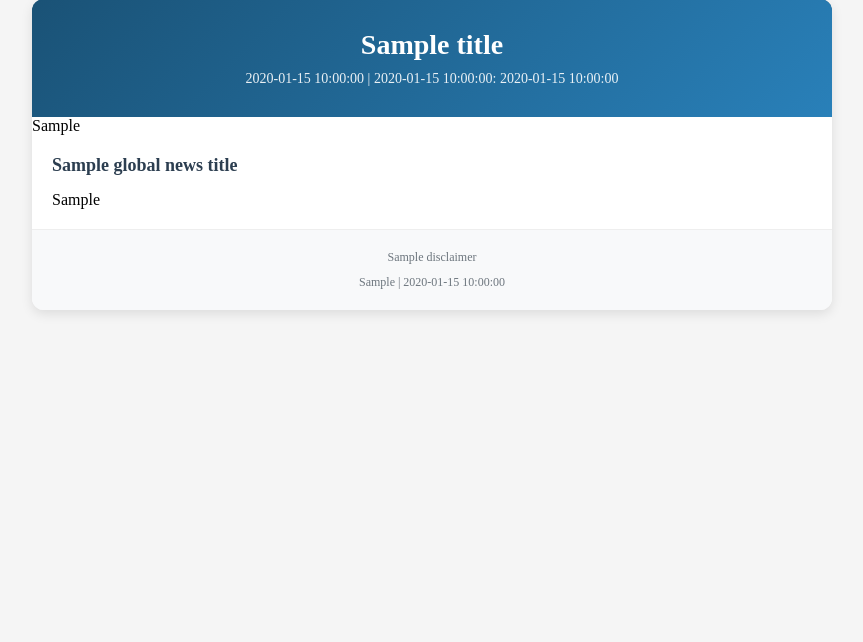
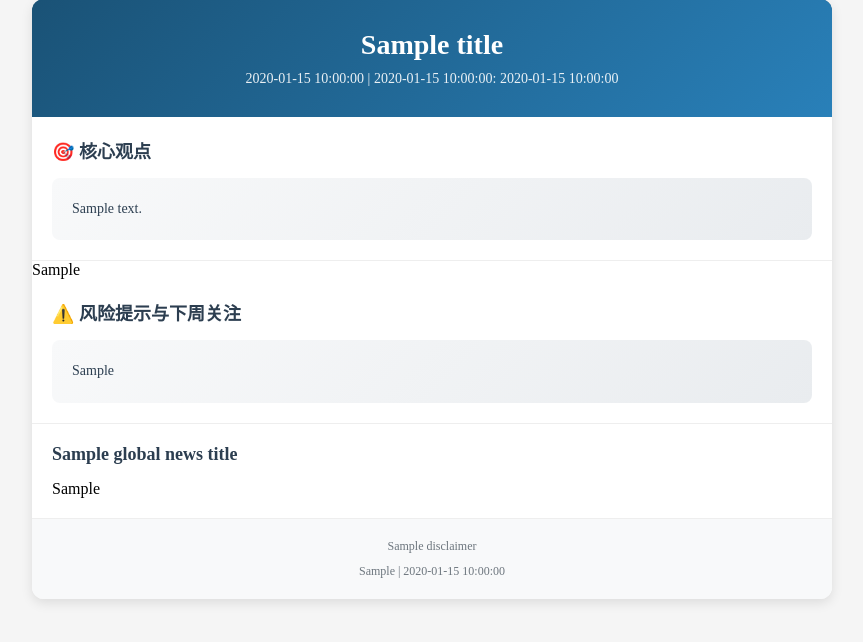
Before and after one commit to DragonL641/invest-brief, a Python web app: template templates/email_base.html in a window 1280 px wide. Shown: the part 21-663 px from the top of the page, without its empty margins (208-1071 px from the left). Run offline with Jinja, Linux system fonts and the light colour scheme; the template is opened without the code that fills it: most values are stand-ins (such as "Sample title", 1, 10 or a date in 2020).

Commit message:
feat(report): add macro summary and risk outlook to email template
Co-Authored-By: Claude <noreply@anthropic.com>

```diff
--- a/templates/email_base.html
+++ b/templates/email_base.html
@@ -325,8 +325,20 @@
       <p style="margin:0; font-size:14px; color:#ffffff;">{{date}} | {{data_time_label}}: {{data_time}}</p>
     </div>
 
+    <!-- ① 核心观点 -->
+    <div class="section">
+      <h2 style="margin:0 0 15px 0; font-size:18px; color:#2c3e50;">🎯 核心观点</h2>
+      <div class="summary-box">{{macro_summary}}</div>
+    </div>
+
     <!-- Market Sections (dynamically inserted per market) -->
     {{market_sections}}
+
+    <!-- ⑥ 风险提示与下周关注 -->
+    <div class="section">
+      <h2 style="margin:0 0 15px 0; font-size:18px; color:#2c3e50;">⚠️ 风险提示与下周关注</h2>
+      <div class="summary-box">{{risk_outlook}}</div>
+    </div>
 
     <!-- News -->
     <div class="section">
```
Also changed, not shown: investbrief/report.py (+5 -3 lines).
